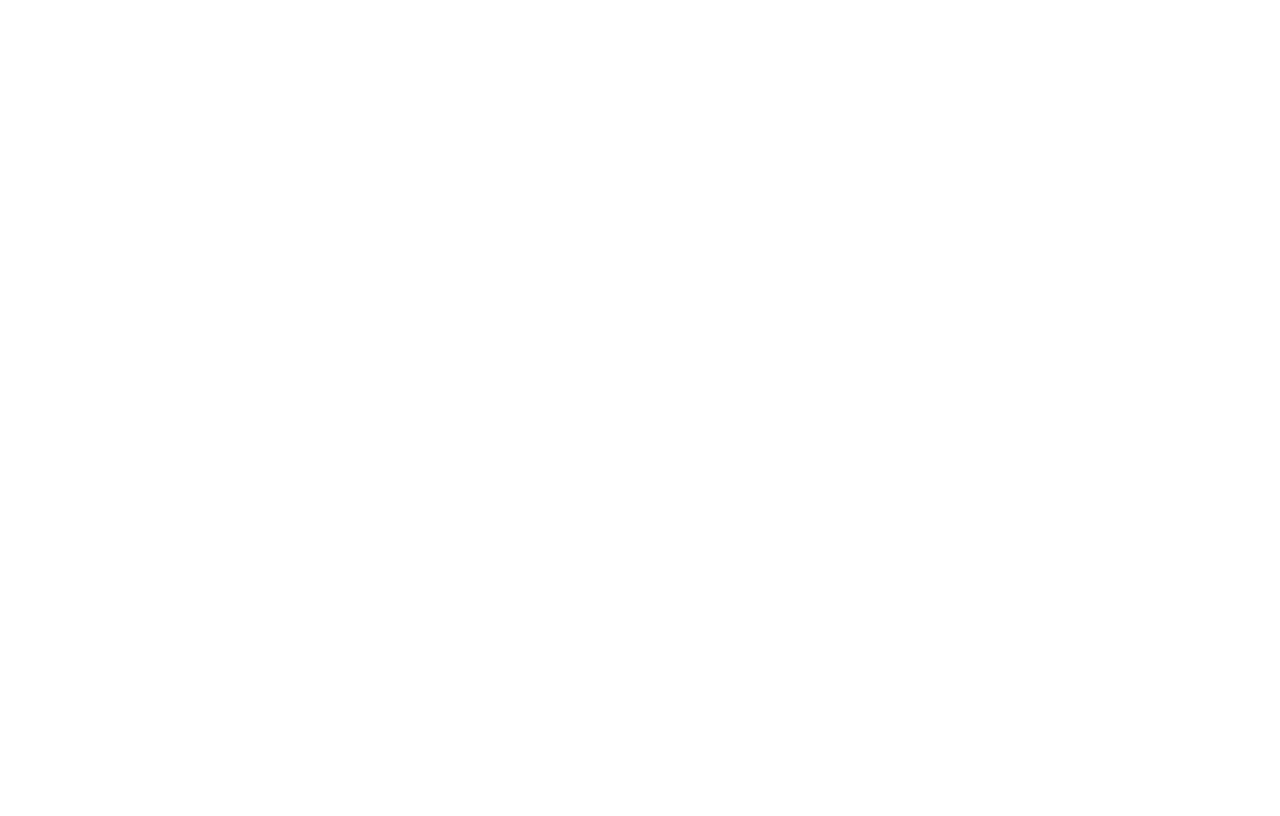
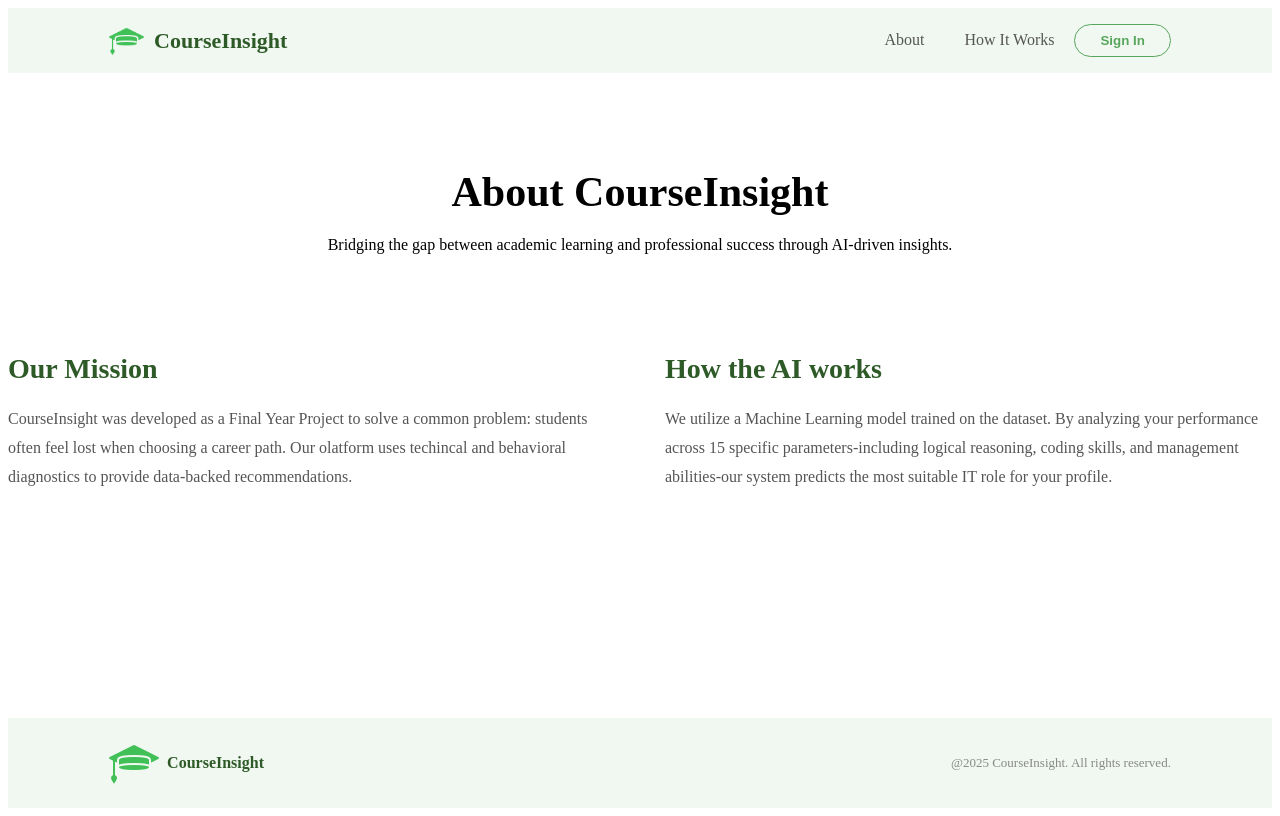
Before and after one commit to BibhaKhadka/FYP-CourseInsight, a React (Vite) app in the folder Frontend/: page /about in a window 1280 px wide. Before the commit this address had no page. Built offline with nearby package versions, Linux system fonts and the light colour scheme.

Commit message:
Added about page

```diff
--- a/Frontend/src/App.jsx
+++ b/Frontend/src/App.jsx
@@ -3,6 +3,7 @@
 import Home from './Pages/Home';
 import Login from './Components/LoginSignup/Login';
 import Signup from './Components/LoginSignup/Signup';
+import About from './Pages/About';
 
 function App() {
   return (
@@ -12,6 +13,7 @@
         <Route path='/' element={<Home />} />
         <Route path="/login" element={<Login />} />
         <Route path='/signup' element={<Signup />} />
+        <Route path='/about' element={<About />} />
       </Routes>
 
     </Router>
--- a/Frontend/src/Components/Navbar/Header.css
+++ b/Frontend/src/Components/Navbar/Header.css
@@ -29,6 +29,7 @@
     text-decoration: none;
     color: #555;
     font-weight: 500;
+    cursor: pointer;
 }
 
 .header-signin-btn {
--- a/Frontend/src/Components/Navbar/Header.jsx
+++ b/Frontend/src/Components/Navbar/Header.jsx
@@ -13,8 +13,8 @@
 
             </div>
             <div className="header-links">
-                <a href='#about'>About</a>
-                <a href='#how-it-works'>How It Works</a>
+                <a onClick={()=> navigate('/about')}>About</a>
+                <a onClick={()=> navigate('/')}>How It Works</a>
                 <button className='header-signin-btn' onClick={() => navigate('/login')}>Sign In</button>
             </div>
         </nav>
--- /dev/null
+++ b/Frontend/src/Pages/About.css
@@ -0,0 +1,40 @@
+.about-page-container{
+    display: flex;
+    flex-direction: column;
+    min-height: 100vh;
+}
+.about-content-wrapper{
+    flex: 1;
+}
+.about-hero{
+    text-align: center;
+    padding: 60px 10%;
+    background-color: #fff;
+}
+.about-hero h1{
+    font-size: 42px;
+    margin-bottom: 20px;
+}
+.about-content{
+    padding: 40px 10%;
+    background-color: #fafcfa;
+}
+.about-row{
+    display: flex;
+    align-items: center;
+    gap: 50px;
+    margin-bottom: 80px;
+}
+.about-text{
+    flex: 1;
+}
+.about-text h2{
+    color: #2d5a27;
+    font-size: 28px;
+    margin-bottom: 20px;
+}
+.about-text p{
+    color: #555;
+    line-height: 1.8;
+    font-size: 16px;
+}
--- /dev/null
+++ b/Frontend/src/Pages/About.jsx
@@ -0,0 +1,35 @@
+import React from "react"
+import Footer from "../Components/Navbar/Footer"
+import Header from "../Components/Navbar/Header"
+import '../Pages/About.css'
+
+const About = () => {
+    return (
+        <div className="about-page-container">
+            <Header />
+            <div className="about-content-wrapper">
+                <section className="about-hero">
+                    <h1>About <span className="green-text">CourseInsight</span></h1>
+                    <p>Bridging the gap between academic learning and professional success through AI-driven insights.</p>
+                </section>
+                <section className="about-row">
+                    <div className="about-text">
+                        <h2>Our Mission</h2>
+                        <p>CourseInsight was developed as a Final Year Project to solve a common problem: students often feel lost when choosing a career path.
+                            Our olatform uses techincal and behavioral diagnostics to provide data-backed recommendations.
+                        </p>
+                    </div>
+                    <div className="about-text">
+                        <h2>How the AI works</h2>
+                        <p>
+                            We utilize a Machine Learning model trained on the dataset. By analyzing your performance across 15 specific parameters-including logical reasoning, coding skills, and management abilities-our system predicts the most suitable IT role for your profile.
+                        </p>
+                    </div>
+                </section>
+            </div>
+            <Footer />
+        </div>
+
+    )
+}
+export default About;
```
